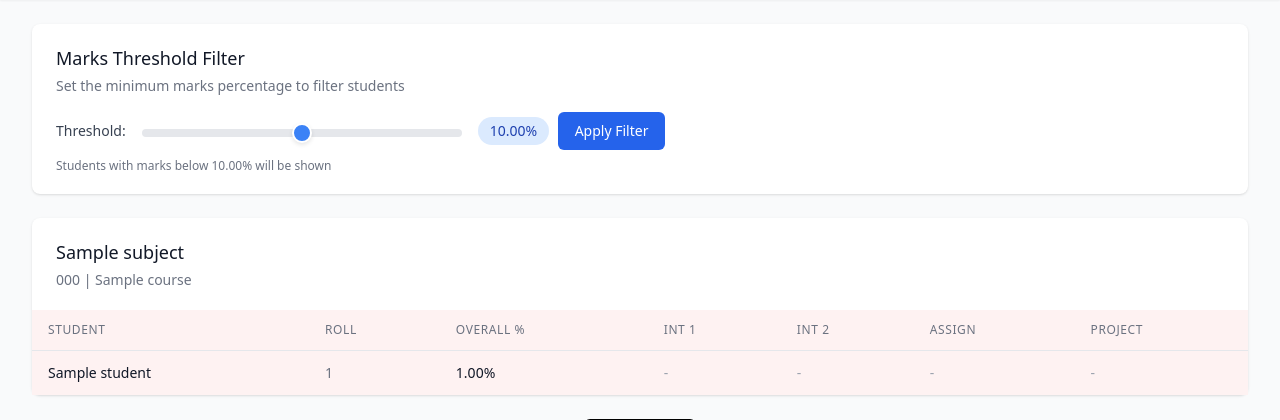
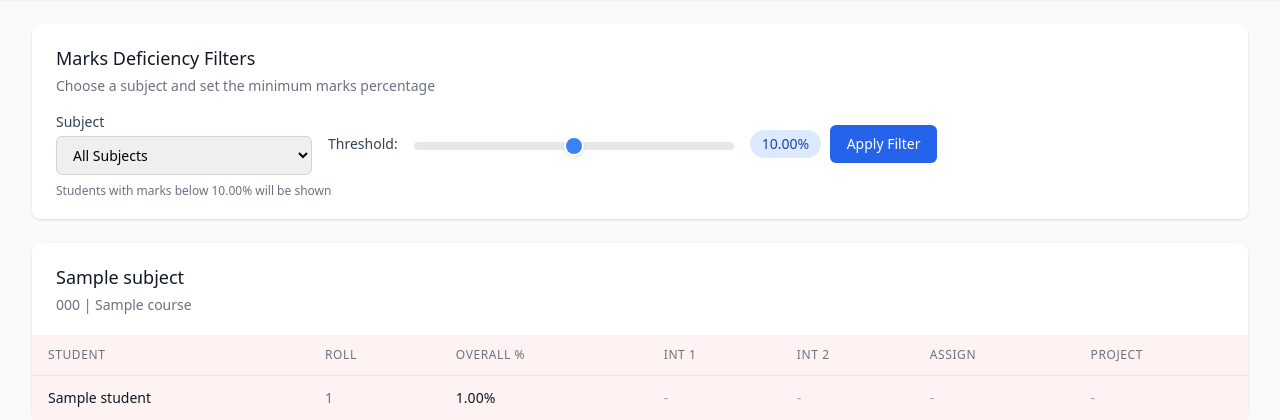
Before and after one commit to Chethan77667/moulya, a Flask app: template templates/lecturer/marks_deficiency.html in a window 1280 px wide. Shown: the part 170-590 px from the top of the page. Run offline with Flask 3, Linux system fonts and the light colour scheme; the visitor is signed in with stand-in values (Sample User, id 1); tables that the repository leaves empty hold one stand-in row (values such as "Sample post"); the template is opened without the code that fills it: values that come from a table or form of the project are taken from there, most other values are stand-ins (such as "Sample title", 1, 10 or a date in 2020); some libraries are stand-ins or nearby versions.

Commit message:
Errol Pc 4:10pm

```diff
--- a/templates/lecturer/marks_deficiency.html
+++ b/templates/lecturer/marks_deficiency.html
@@ -46,14 +46,23 @@
     </nav>
 
     <div class="max-w-7xl mx-auto py-4 sm:py-6 px-4 sm:px-6 lg:px-8">
-        <!-- Range Filter Section -->
+        <!-- Filters Section -->
         <div class="bg-white shadow rounded-lg mb-6">
             <div class="px-4 py-4 sm:py-5 sm:px-6">
-                <h3 class="text-base sm:text-lg leading-6 font-medium text-gray-900">Marks Threshold Filter</h3>
-                <p class="mt-1 text-sm text-gray-500">Set the minimum marks percentage to filter students</p>
+                <h3 class="text-base sm:text-lg leading-6 font-medium text-gray-900">Marks Deficiency Filters</h3>
+                <p class="mt-1 text-sm text-gray-500">Choose a subject and set the minimum marks percentage</p>
 
                 <div class="mt-4">
-                    <div class="flex items-center space-x-4">
+                    <div class="flex flex-col lg:flex-row items-start lg:items-center gap-3 lg:gap-4">
+                        <div class="w-full lg:w-64">
+                            <label class="block text-sm font-medium text-gray-700 mb-1">Subject</label>
+                            <select id="subject-select" class="w-full px-3 py-2 border border-gray-300 rounded-md text-sm focus:outline-none focus:ring-black focus:border-black">
+                                <option value="">All Subjects</option>
+                                {% for s in subjects %}
+                                <option value="{{ s.id }}" {% if selected_subject_id == s.id %}selected{% endif %}>{{ s.name }} ({{ s.code }})</option>
+                                {% endfor %}
+                            </select>
+                        </div>
                         <label for="threshold-slider" class="text-sm font-medium text-gray-700">Threshold:</label>
                         <div class="flex-1 max-w-xs">
                             <input type="range"
@@ -70,7 +79,7 @@
                                 {{ "%.2f"|format(threshold) }}%
                             </span>
                         </div>
-                        <button onclick="applyFilter()"
+                        <button onclick="applyMarksFilter()"
                                 class="inline-flex items-center px-4 py-2 border border-transparent text-sm font-medium rounded-md text-white bg-blue-600 hover:bg-blue-700 focus:outline-none focus:ring-2 focus:ring-offset-2 focus:ring-blue-500">
                             Apply Filter
                         </button>
@@ -258,10 +267,16 @@ function updateThreshold(value) {
     document.getElementById('threshold-text').textContent = formattedValue + '%';
 }
 
-function applyFilter() {
+function applyMarksFilter() {
     const threshold = document.getElementById('threshold-slider').value;
+    const subjectId = document.getElementById('subject-select').value;
     const currentUrl = new URL(window.location);
     currentUrl.searchParams.set('threshold', threshold);
+    if (subjectId) {
+        currentUrl.searchParams.set('subject_id', subjectId);
+    } else {
+        currentUrl.searchParams.delete('subject_id');
+    }
     window.location.href = currentUrl.toString();
 }
 </script>
```
Also changed, not shown: routes/lecturer.py (+20 -7 lines), services/lecturer_service.py (+10 -1 lines), templates/lecturer/attendance_shortage.html (+21 -6 lines).
